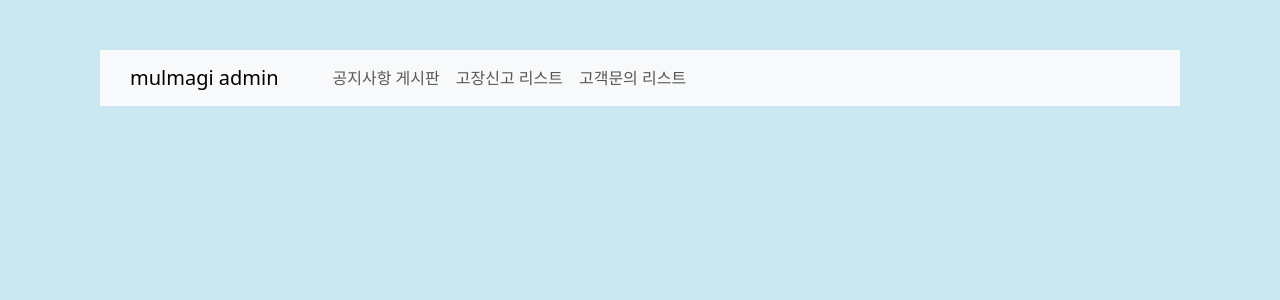
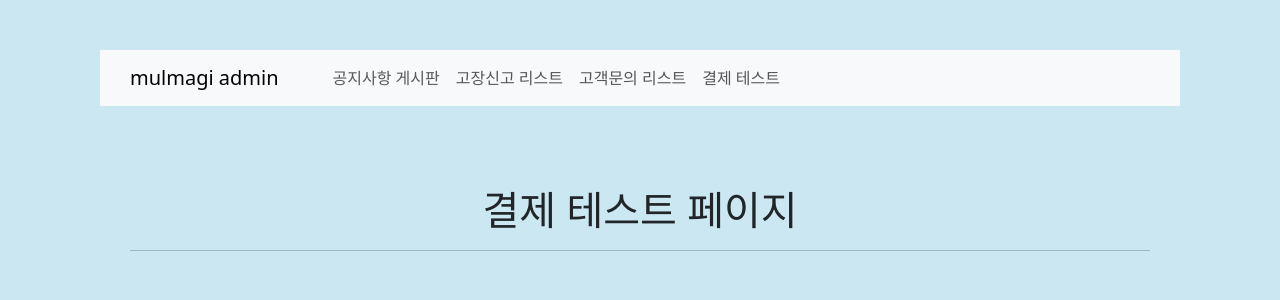
Before and after one commit to mulmagi/admin-page, a Vue app: page /payment-test in a window 1280 px wide. Shown: the top 300 px of the page. Built offline with nearby package versions, Linux system fonts and the light colour scheme.

Commit message:
결제 테스트 페이지 추가

```diff
--- a/src/components/Menu.vue
+++ b/src/components/Menu.vue
@@ -17,6 +17,10 @@
                 <li class="nav-item">
                     <router-link to="/complaint-list" class="nav-link">고객문의 리스트</router-link>
                 </li>
+
+                <li class="nav-item">
+                    <router-link to="/payment-test" class="nav-link">결제 테스트</router-link>
+                </li>
             </ul>
         </div>
     </nav>
--- a/src/router/index.js
+++ b/src/router/index.js
@@ -4,6 +4,7 @@ import NoticeBoardPage from '../views/NoticeBoardPage.vue'
 import ReportListPage from '../views/ReportListPage.vue'
 import ComplaintListPage from '../views/ComplaintListPage.vue'
 import AddNoticePage from '../views/AddNoticePage.vue'
+import PaymentTestPage from '../views/PaymentTestPage.vue'
 
 const routes = [
     { path: '/', component: Home },
@@ -11,6 +12,7 @@ const routes = [
     { path: '/notice-board/add-notice', component: AddNoticePage },
     { path: '/report-list', component: ReportListPage },
     { path: '/complaint-list', component: ComplaintListPage },
+    { path: '/payment-test', component: PaymentTestPage },
 ]
 
 const router = createRouter({
--- /dev/null
+++ b/src/views/PaymentTestPage.vue
@@ -0,0 +1,15 @@
+<template>
+<div>
+    <h1>결제 테스트 페이지</h1>
+    <hr>
+    <!-- 결제 테스트 코드 추가 -->
+</div>
+</template>
+
+
+
+<script>
+export default {
+    name: 'PaymentTestPage',
+}
+</script>
```
